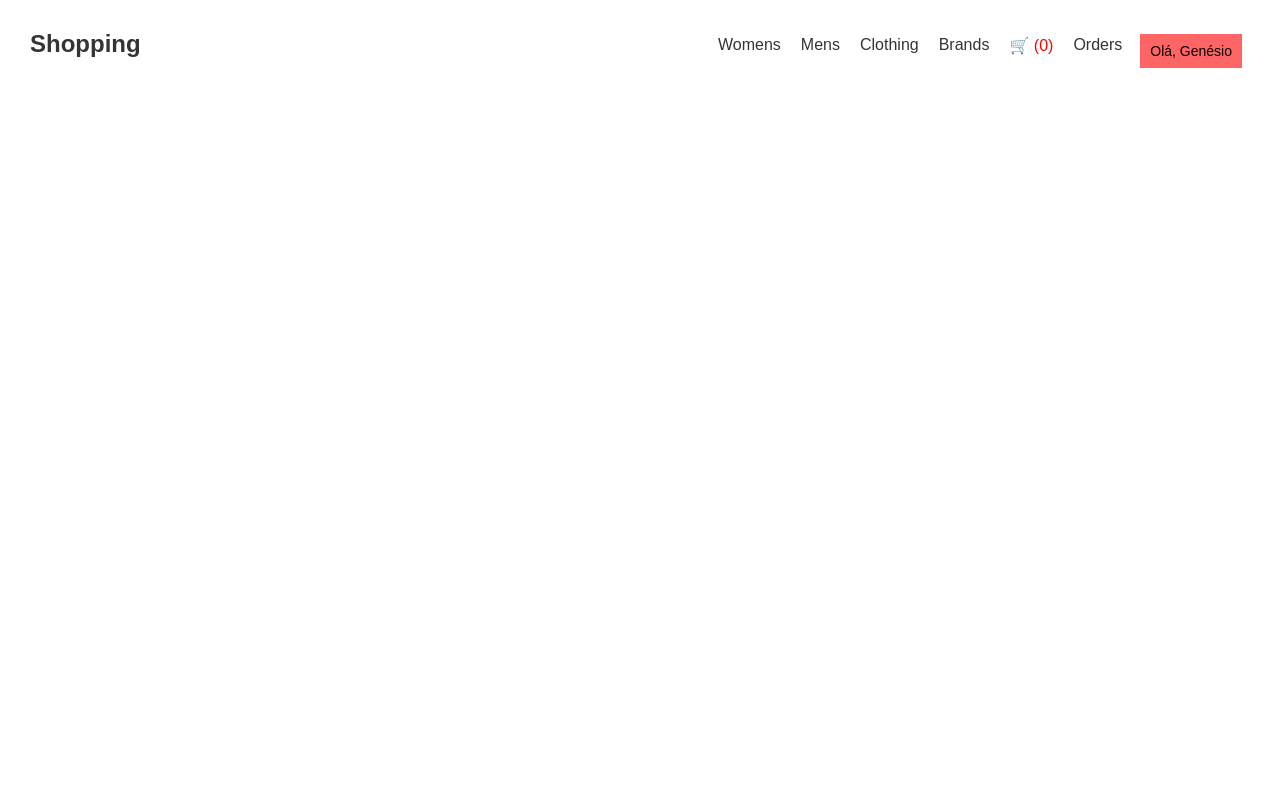
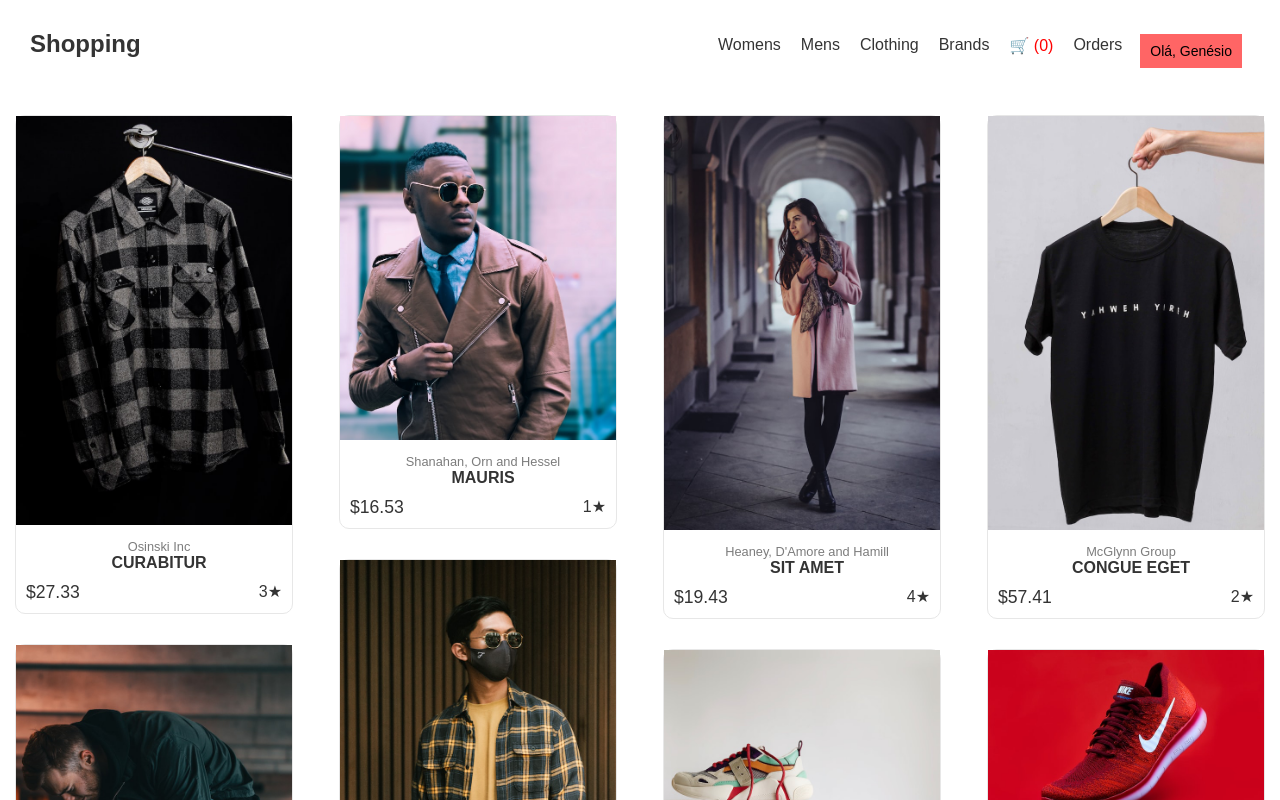
Before and after one commit to alankaiko/shopping, a React (Create React App) app: page / in a window 1280 px wide. Shown: the top 800 px of the page. Built offline with nearby package versions, Linux system fonts and the light colour scheme; the HTML template or start-up script is replaced by a standard one.

Commit message:
commit homepage

```diff
--- a/src/App.js
+++ b/src/App.js
@@ -2,6 +2,7 @@ import './App.css';
 import {BrowserRouter, Route, Routes} from "react-router-dom";
 import ItemDetail from "./components/itemDetail/ItemDetail";
 import Navbar from "./components/navbar/Navbar";
+import HomePage from "./components/home/HomePage";
 
 function App() {
     return (
@@ -12,6 +13,7 @@ function App() {
                 </div>
                 <Routes>
                     <Route path={"/item/:id"} element={<ItemDetail/>}/>
+                    <Route path={"/"} element={<HomePage/>}/>
                 </Routes>
             </BrowserRouter>
         </div>
```
